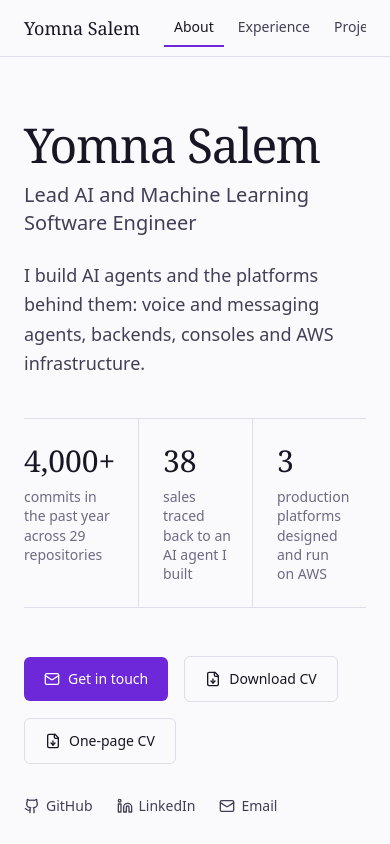
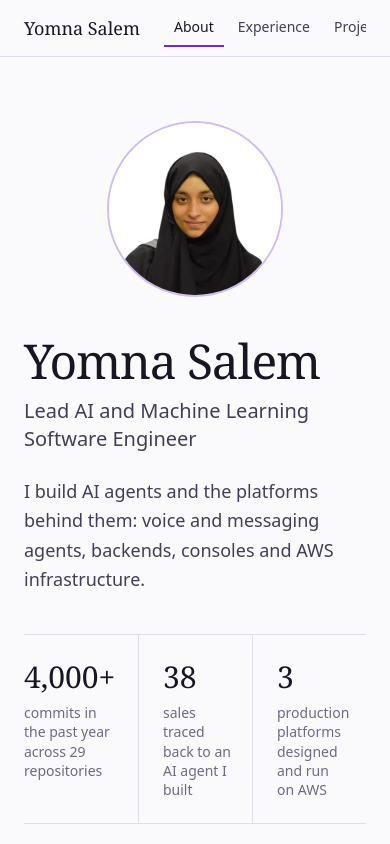
Before and after one commit to atlno1fan/MyCV, a React (Vite) app: page / in a window 390 px wide. Shown: the top 844 px of the page. Built offline with nearby package versions, Linux system fonts and the light colour scheme.

Commit message:
Show the photo first and centred on phones

```diff
--- a/src/components/Hero.tsx
+++ b/src/components/Hero.tsx
@@ -84,7 +84,7 @@ export function Hero({ intro, socialLinks }: HeroProps) {
           alt={`Portrait of ${intro.name}`}
           width={224}
           height={224}
-          className="h-40 w-40 rounded-full border-2 border-accent/30 object-cover md:h-56 md:w-56"
+          className="order-first h-44 w-44 justify-self-center rounded-full border-2 border-accent/30 object-cover md:order-none md:h-56 md:w-56 md:justify-self-end"
         />
       </div>
     </section>
```
